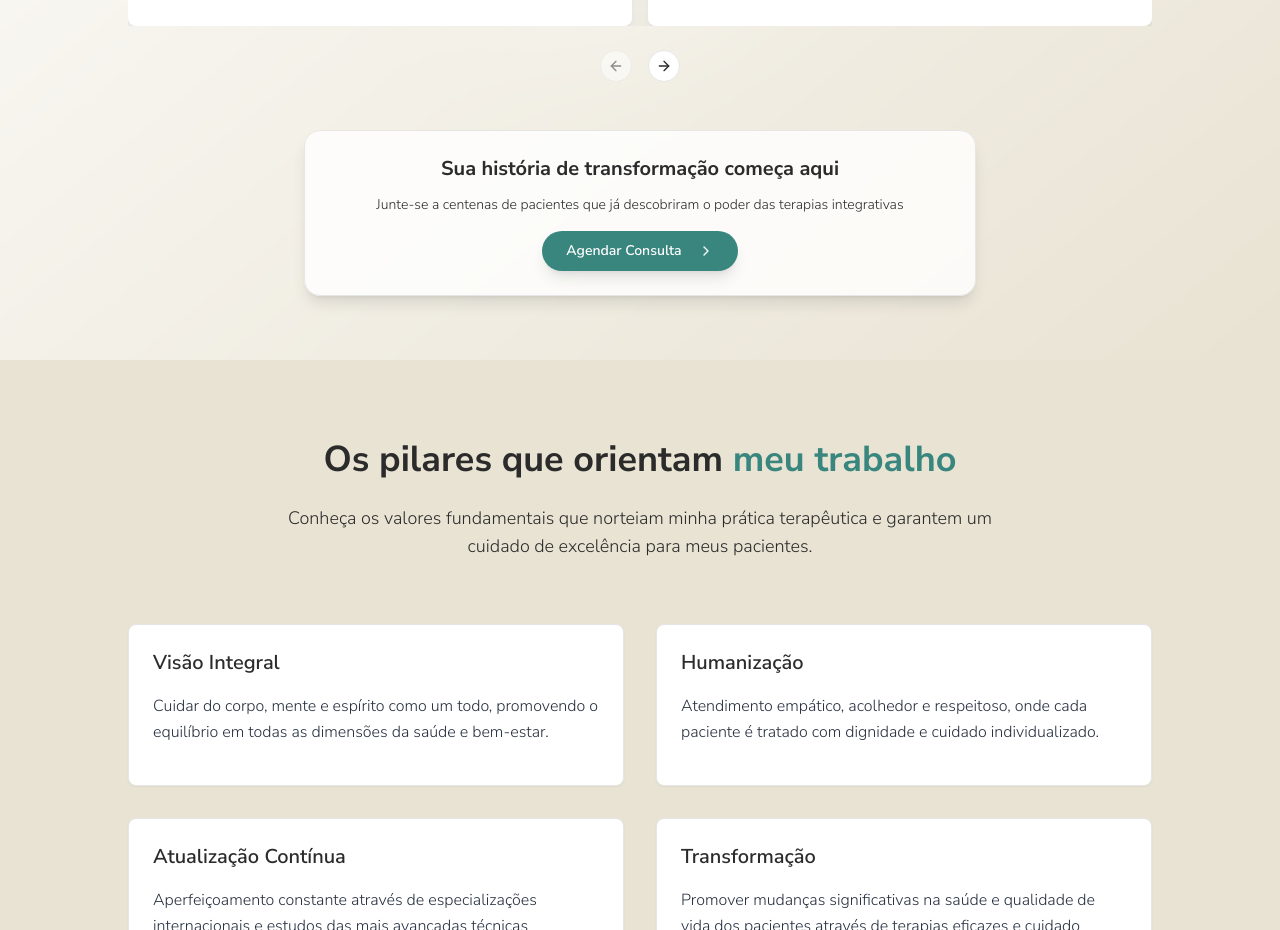
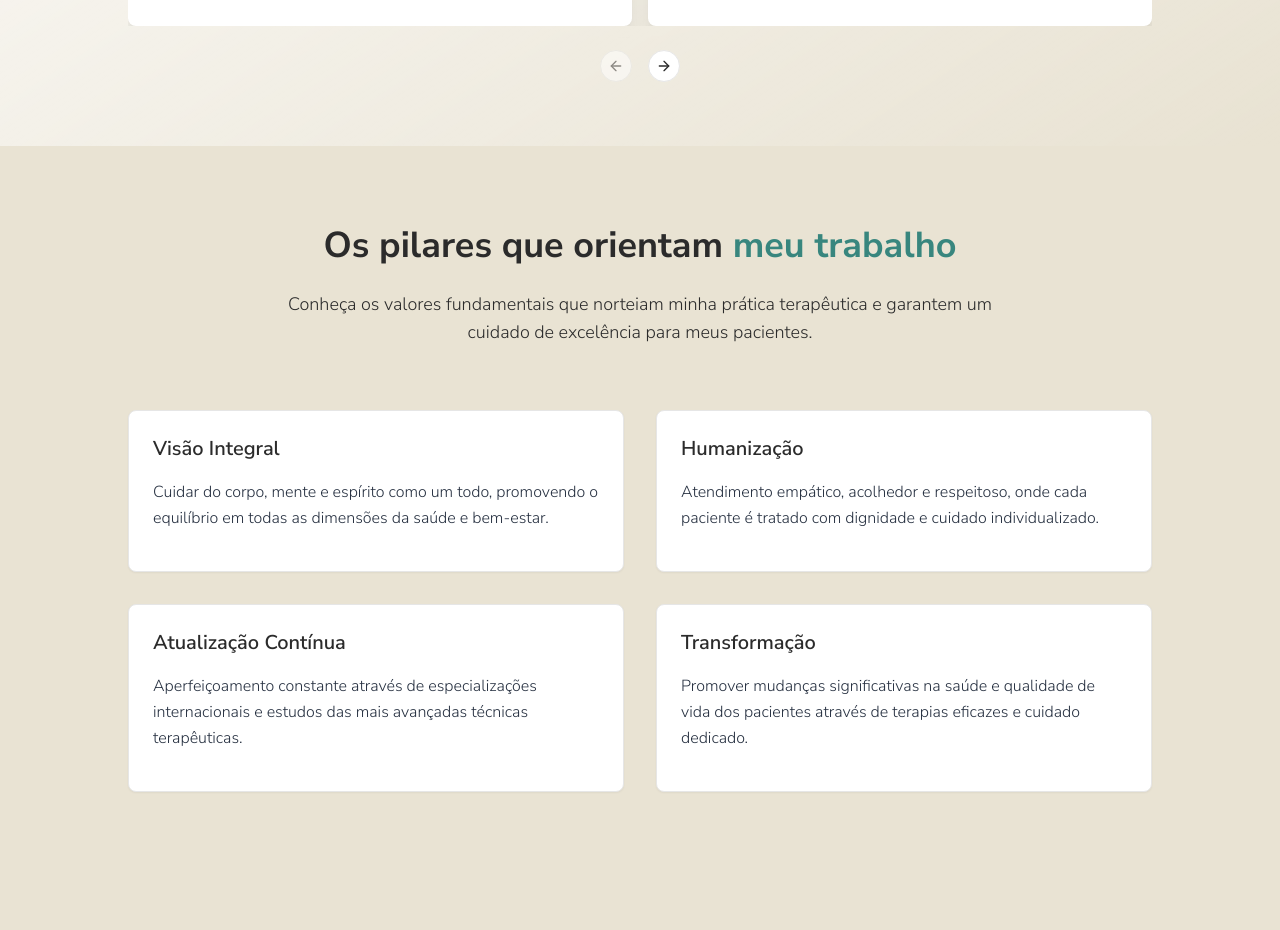
Before and after one commit to CostaMAyssa/prevent-health, a React (Vite) app: page / in a window 1280 px wide. Shown: the part 4546-5476 px from the top of the page. Built offline with nearby package versions, Linux system fonts and the light colour scheme.

Commit message:
Remove call to action from testimonials section
Removed the "Sua história de transformação começa aqui" card and its contents from the testimonials section in `src/components/BenefitsSection.tsx`.

```diff
--- a/src/components/BenefitsSection.tsx
+++ b/src/components/BenefitsSection.tsx
@@ -1,3 +1,4 @@
+
 import { useState } from "react";
 import { Button } from "@/components/ui/button";
 import { Card, CardContent } from "@/components/ui/card";
@@ -156,22 +157,6 @@ export const BenefitsSection = () => {
             </div>
           </Carousel>
         </div>
-
-        {/* Call to action */}
-        <div className="text-center mt-12">
-          <div className="bg-white/80 backdrop-blur-sm border border-cor-principal/20 rounded-2xl p-6 max-w-2xl mx-auto shadow-lg">
-            <h3 className="text-xl font-bold text-cor-texto mb-3">
-              Sua história de transformação começa aqui
-            </h3>
-            <p className="text-cor-texto/70 mb-4 text-sm">
-              Junte-se a centenas de pacientes que já descobriram o poder das terapias integrativas
-            </p>
-            <Button className="bg-cor-principal hover:bg-cor-botao-hover text-white px-6 py-2 rounded-full font-semibold transition-all duration-300 shadow-lg hover:shadow-xl">
-              Agendar Consulta
-              <ChevronRight className="w-4 h-4 ml-2" />
-            </Button>
-          </div>
-        </div>
       </div>
     </section>
   );
```
